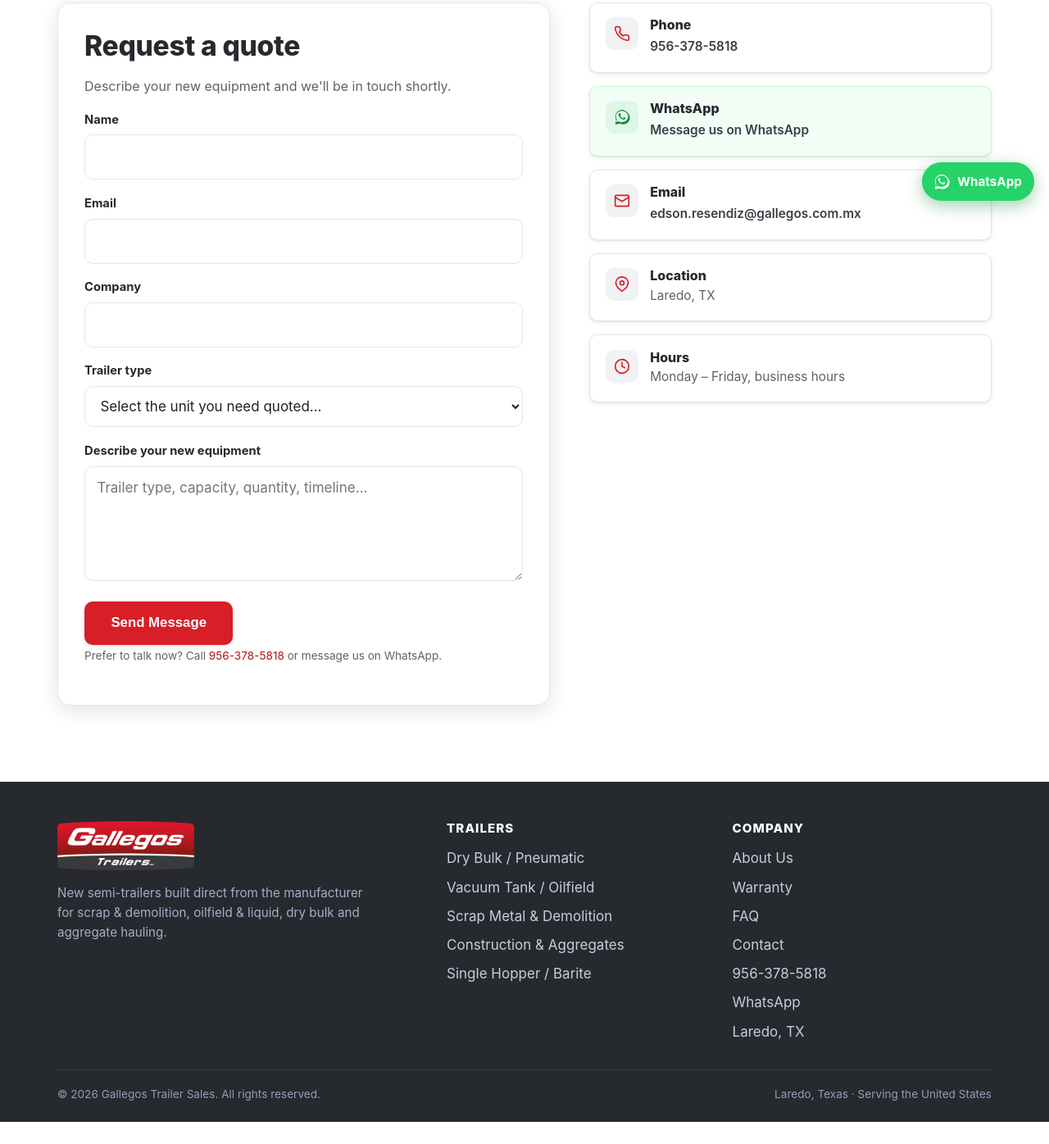
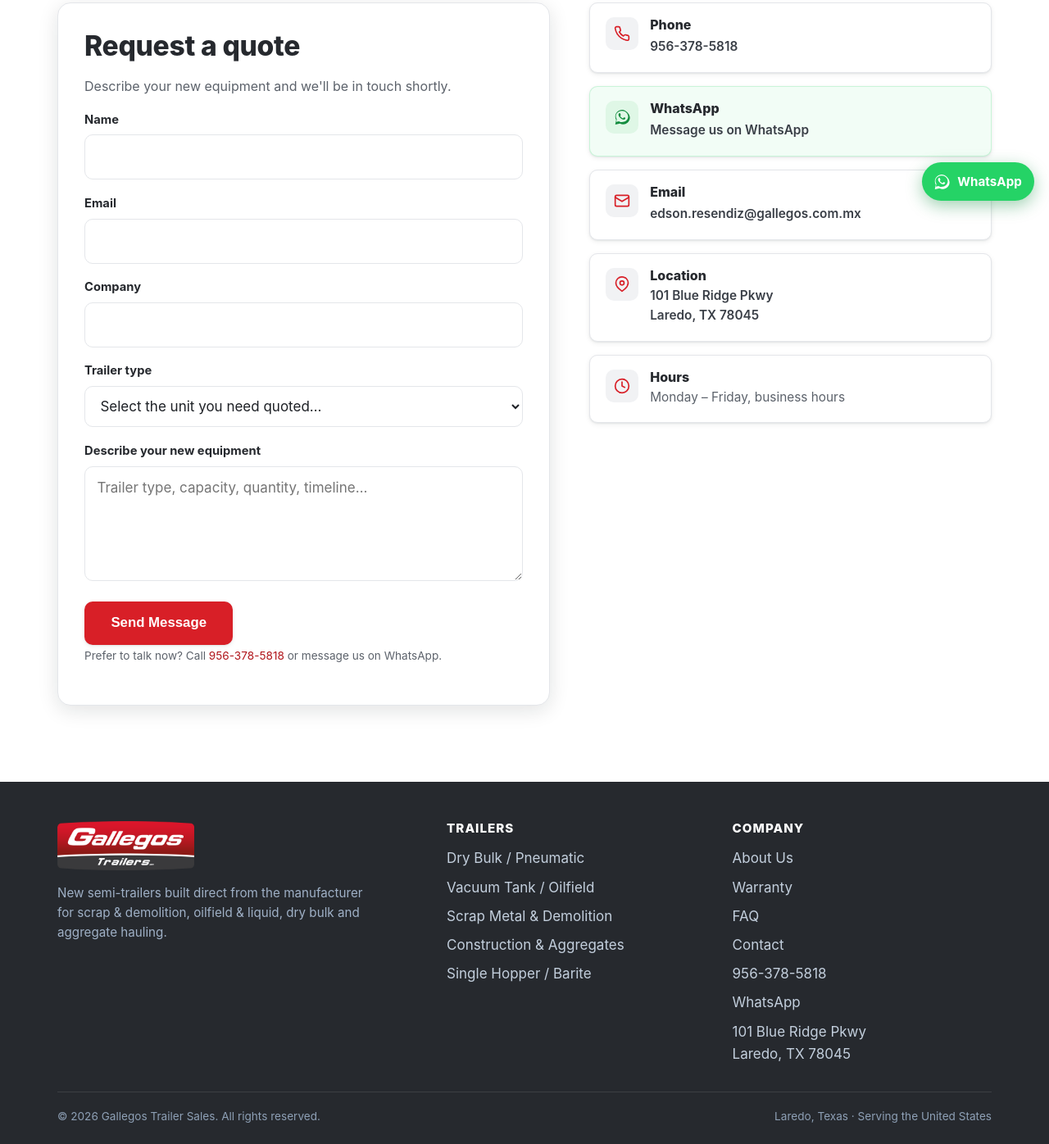
Before and after one commit to edresendizg-sudo/gallegossales-website, a website: page contact/index.html in a window 1280 px wide. Shown: the part 537-1933 px from the top of the page at 82% size. Before the commit the page ends 1906 px from the top, so only its background shows below. Drawn offline with Linux system fonts and the light colour scheme.

Commit message:
Add files via upload

```diff
--- a/contact/index.html
+++ b/contact/index.html
@@ -37,8 +37,10 @@
     "telephone": "+1-956-378-5818",
     "address": {
       "@type": "PostalAddress",
+      "streetAddress": "101 Blue Ridge Pkwy",
       "addressLocality": "Laredo",
       "addressRegion": "TX",
+      "postalCode": "78045",
       "addressCountry": "US"
     },
     "areaServed": "US"
@@ -156,7 +158,7 @@
               <span class="ico" aria-hidden="true"><svg width="20" height="20" viewBox="0 0 24 24" fill="none" stroke="currentColor" stroke-width="2" stroke-linecap="round" stroke-linejoin="round"><path d="M21 10c0 6-9 12-9 12s-9-6-9-12a9 9 0 0 1 18 0z"/><circle cx="12" cy="10" r="3"/></svg></span>
               <div>
                 <h3>Location</h3>
-                <p>Laredo, TX</p>
+                <p><a href="https://maps.google.com/?q=101+Blue+Ridge+Pkwy,+Laredo,+TX+78045" rel="noopener">101 Blue Ridge Pkwy<br>Laredo, TX 78045</a></p>
               </div>
             </div>
 
@@ -201,7 +203,7 @@
             <li><a href="/contact/">Contact</a></li>
             <li><a href="tel:+19563785818">956-378-5818</a></li>
             <li><a href="https://wa.me/19563785818" rel="noopener">WhatsApp</a></li>
-            <li>Laredo, TX</li>
+            <li>101 Blue Ridge Pkwy<br>Laredo, TX 78045</li>
           </ul>
         </div>
       </div>
```
